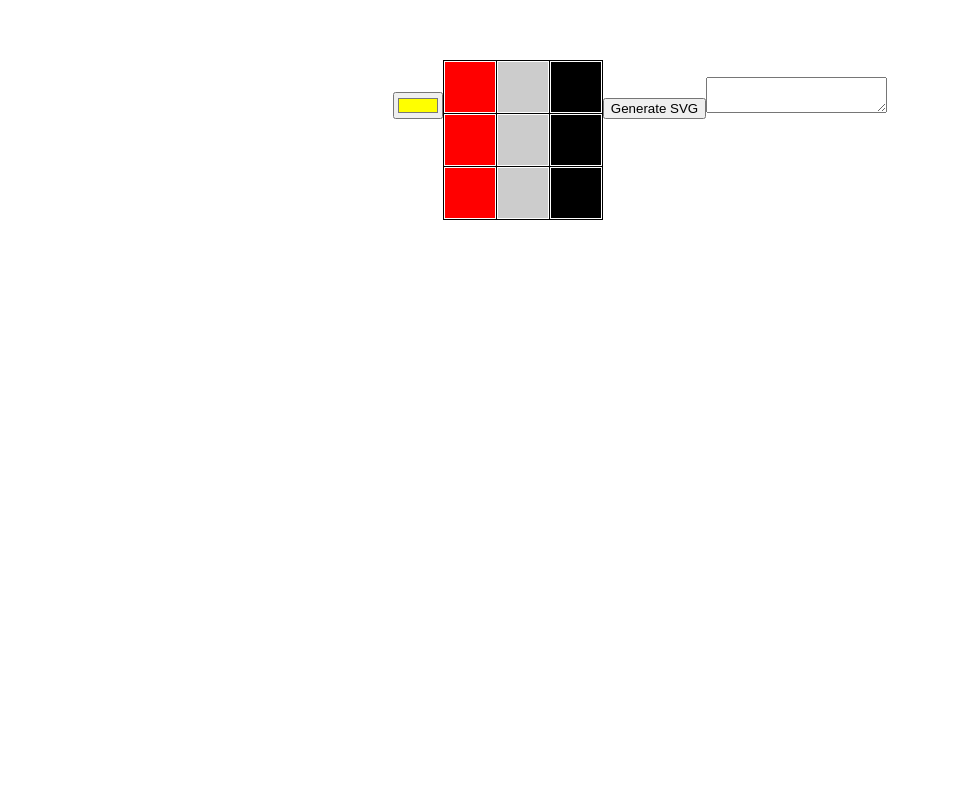
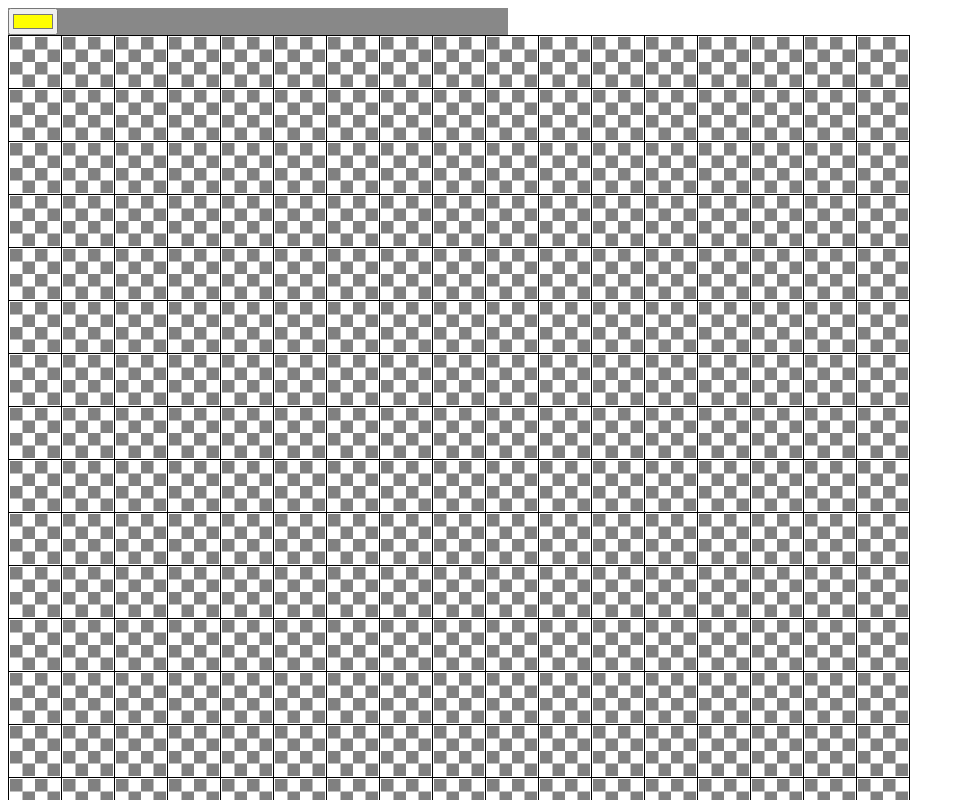
Before and after one commit to sarahtennis/pixel-svg, a Vue app in the folder client/: page / in a window 1280 px wide. Shown: the top 800 px of the page, without its empty margins (0-965 px from the left). Built offline with nearby package versions, Linux system fonts and the light colour scheme.

Commit message:
Handles any dimension (static at 17x17 currently), shows preview, refactored svg generation

```diff
--- a/client/src/App.vue
+++ b/client/src/App.vue
@@ -1,9 +1,12 @@
 <template>
   <div id="app">
     <color-picker :color="color"></color-picker>
-    <pixel-grid :grid="grid" :color="color"/>
+    <pixel-grid :dimensions="dimensions" :grid="grid" :color="color"/>
     <button @click="generateSvgPaths()">Generate SVG</button>
     <textarea v-model="svg"></textarea>
+    <div class="preview" ref="preview">
+
+    </div>
   </div>
 </template>
 
@@ -21,15 +24,11 @@ export default {
   data: function() {
     return {
       dimensions: {
-        x: 10,
-        y: 10
+        x: 17,
+        y: 17
       },
       color: '#ffff00',
-      grid: [
-        ['#ff0000','#ccc','#000'],
-        ['#ff0000','#ccc','#000'],
-        ['#ff0000','#ccc','#000']
-      ],
+      grid: [],
       svg: ''
     }
   },
@@ -39,9 +38,22 @@ export default {
     });
     EventBus.$on('colorChanged', (color) => {
       this.$set(this, 'color', color);
-    })
+    });
+    this.$set(this, 'grid', this.initGrid());
   },
   methods: {
+    initGrid: function() {
+      // TODO: init to transparent once supported
+      const output = [];
+      for(let x = 0; x < this.dimensions.x; x++) {
+        const row = [];
+        for(let y = 0; y < this.dimensions.y; y++) {
+          row.push('');
+        }
+        output.push(row);
+      }
+      return output;
+    },
     // DEPRECATED
     generateSvg: function() {
       const opening = `<svg xmlns="http://www.w3.org/2000/svg" shape-rendering="crispEdges" style="display: block;" width="${this.grid.length * 10}" height="${this.grid[0].length * 10}" viewBox="0 0 ${(this.grid.length * 10) + ' ' + (this.grid[0].length * 10)}">`;
@@ -73,6 +85,9 @@ export default {
       });
       let outputPaths = '';
       Object.keys(uniqueColors).forEach(colorKey => {
+        if (!colorKey) {
+          return;
+        }
         const positions = uniqueColors[colorKey];
         let singlePath = `<path fill="${colorKey}" d="`;
         positions.forEach(position => {
@@ -83,6 +98,7 @@ export default {
         outputPaths += singlePath;
       });
       this.svg = opening + outputPaths + closing;
+      this.$refs.preview.innerHTML = this.svg;
     }
   }
 };
@@ -90,11 +106,9 @@ export default {
 
 <style lang="scss">
 #app {
-  font-family: Avenir, Helvetica, Arial, sans-serif;
-  -webkit-font-smoothing: antialiased;
-  -moz-osx-font-smoothing: grayscale;
-  text-align: center;
-  color: #2c3e50;
-  margin-top: 60px;
+  display: flex;
+  flex-wrap: wrap;
+  max-width: 500px;
+  background: #888;
 }
 </style>
--- a/client/src/components/PixelGrid.vue
+++ b/client/src/components/PixelGrid.vue
@@ -1,6 +1,6 @@
 <template>
   <div class="pixel-grid" :style="getGridStyle()">
-    <pixel-grid-row v-for="(row, index) in grid" :rowIndex="index" :key="row + Math.random()" :row="row"></pixel-grid-row>
+    <pixel-grid-row v-for="(row, index) in grid" :color="color" :rowIndex="index" :key="row + Math.random()" :row="row"></pixel-grid-row>
   </div>
 </template>
 
@@ -12,12 +12,13 @@ export default {
   components :{
     PixelGridRow
   },
-  props: ['grid'],
+  props: ['dimensions', 'grid', 'color'],
   methods: {
     getGridStyle: function() {
+      const gridTemplateRows = new Array(this.dimensions.x).fill('auto').join(' ');
       return {
         'grid-template-columns': 'auto',
-        'grid-template-rows': 'auto auto auto'
+        'grid-template-rows': gridTemplateRows
       }
     }
   }
--- a/client/src/components/PixelGridRow.vue
+++ b/client/src/components/PixelGridRow.vue
@@ -1,6 +1,6 @@
 <template>
-  <div class="pixel-grid-row">
-    <pixel-grid-square v-for="(square, index) in row" :position="getPosition(index)" :square="square" :key="square + Math.random()"></pixel-grid-square>
+  <div class="pixel-grid-row" :style="getStyles()">
+    <pixel-grid-square v-for="(square, index) in row" :color="color" :position="getPosition(index)" :square="square" :key="square + Math.random()"></pixel-grid-square>
   </div>
 </template>
 
@@ -9,13 +9,25 @@ import PixelGridSquare from './PixelGridSquare.vue';
 export default {
   components: { PixelGridSquare },
   name: "PixelGridRow",
-  props: ['row', 'rowIndex'],
+  props: ['row', 'rowIndex', 'color'],
   methods: {
     getPosition(yIndex) {
       return {
         x: this.rowIndex,
         y: yIndex
       }
+    },
+    getStyles() {
+      const gridTemplateColumns = new Array(this.columnCount).fill('auto').join(' ');
+
+      return {
+        'grid-template-columns': gridTemplateColumns
+      }
+    }
+  },
+  computed: {
+    columnCount: function() {
+      return this.row.length;
     }
   }
 };
@@ -25,7 +37,7 @@ export default {
 <style scoped lang="scss">
 .pixel-grid-row {
   display: grid;
-  grid-template-columns: auto auto auto;
+  grid-template-rows: auto;
   grid-column-gap: 1px;
 }
 </style>
--- a/client/src/components/PixelGridSquare.vue
+++ b/client/src/components/PixelGridSquare.vue
@@ -1,6 +1,11 @@
 <template>
-  <div class="pixel-grid-square" :style="getSquareStyle()" @click="onClick()">
-
+  <div class="pixel-grid-square"
+       :style="getSquareStyle()"
+       @mouseenter="onMouseEnter()"
+       @mouseleave="onMouseLeave()"
+       @click="onClick()">
+    <div class="transparent" v-if="!square"></div>
+    <div class="hovered" v-if="isHovered" :style="getHoverStyle()"></div>
   </div>
 </template>
 
@@ -9,15 +14,37 @@ import EventBus from '../event-bus';
 
 export default {
   name: "PixelGridSquare",
-  props: ['square', 'position'],
+  data: function() {
+    return {
+      isHovered: false
+    }
+  },
+  props: ['square', 'position', 'color'],
   methods: {
     getSquareStyle: function() {
+      if (this.square) {
+        return {
+          "background-color": this.square
+        }
+      } else {
+        return {
+          "background-color": "#fff"
+        }
+      }
+    },
+    getHoverStyle: function() {
       return {
-        "background-color": this.square
+        'background-color': this.color
       }
     },
     onClick: function() {
       EventBus.$emit('squareClicked', this.position);
+    },
+    onMouseEnter: function() {
+      this.$set(this, 'isHovered', true);
+    },
+    onMouseLeave: function() {
+      this.$set(this, 'isHovered', false);
     }
   }
 };
@@ -29,5 +56,22 @@ export default {
   height: 50px;
   width: 50px;
   border: 1px solid white;
+  position: relative;
+
+  .transparent {
+    height: 100%;
+    width: 100%;
+    z-index: 1;
+    position: absolute;
+    background: url('../assets/Transparent.svg');
+    background-size: 25px 25px;
+  }
+
+  .hovered {
+    height: 100%;
+    width: 100%;
+    position: absolute;
+    z-index: 2;
+  }
 }
 </style>
```
Also changed, not shown: client/src/assets/Transparent.svg (added), client/src/test.svg.
